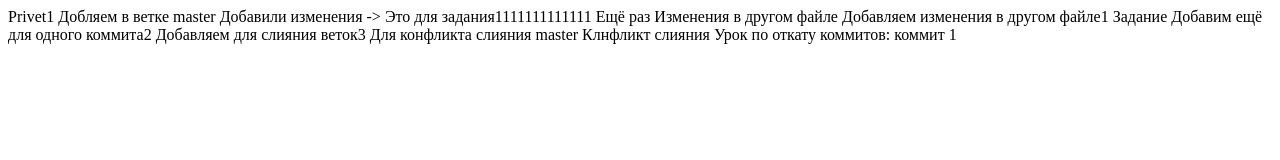
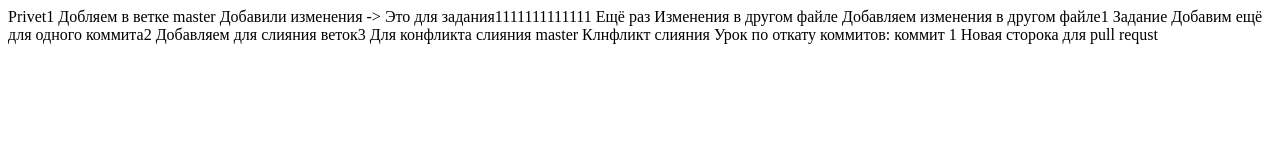
Before and after one commit to vnuchkovpavel/street-git, a plain HTML site: page index.html in a window 1280 px wide. Drawn offline with Linux system fonts and the light colour scheme.

Commit message:
New string

```diff
--- a/index.html
+++ b/index.html
@@ -7,3 +7,4 @@ Privet1 Добляем в ветке master
 Для конфликта слияния master
 Клнфликт слияния <new-branch>
 Урок по откату коммитов: коммит 1
+Новая сторока для pull requst
```
